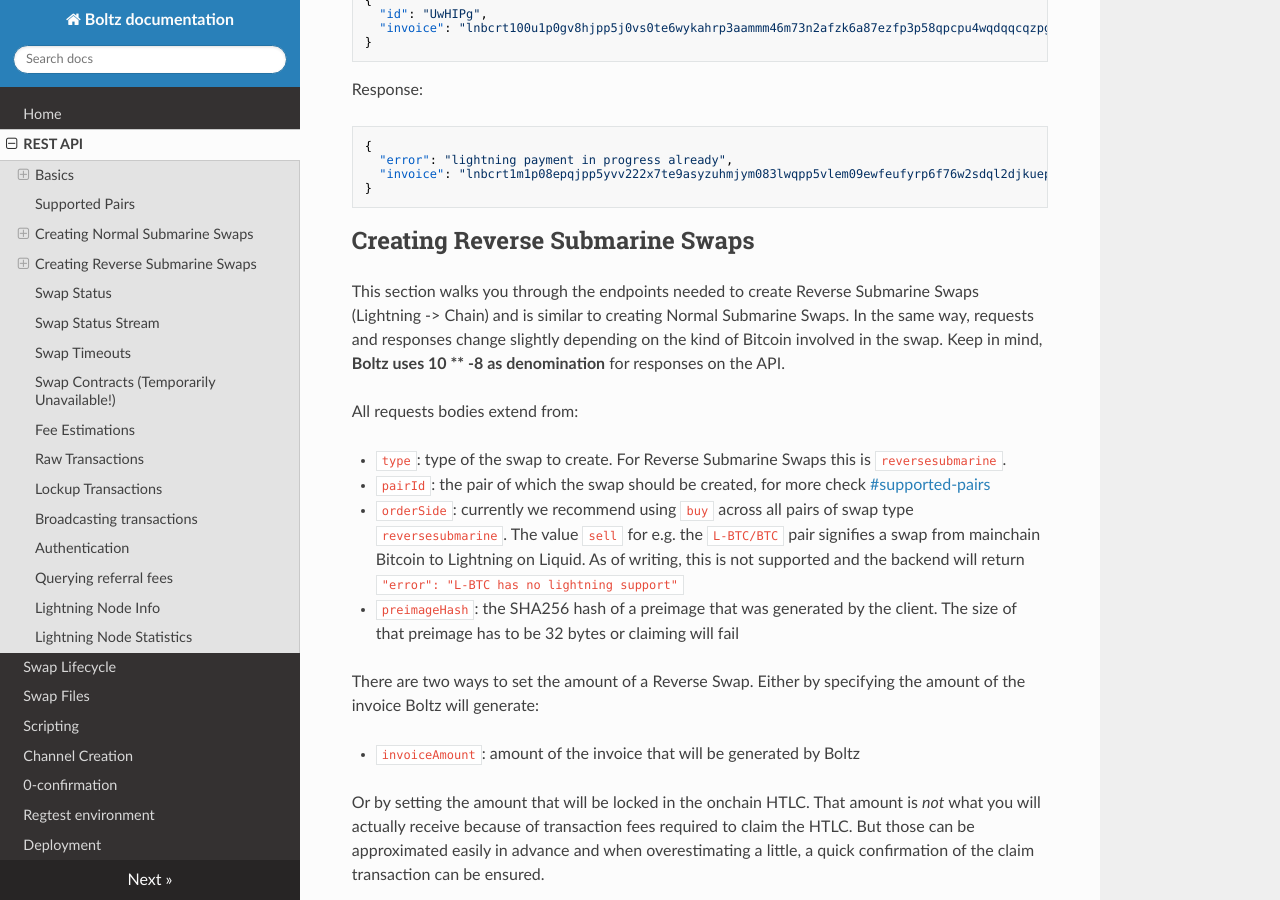
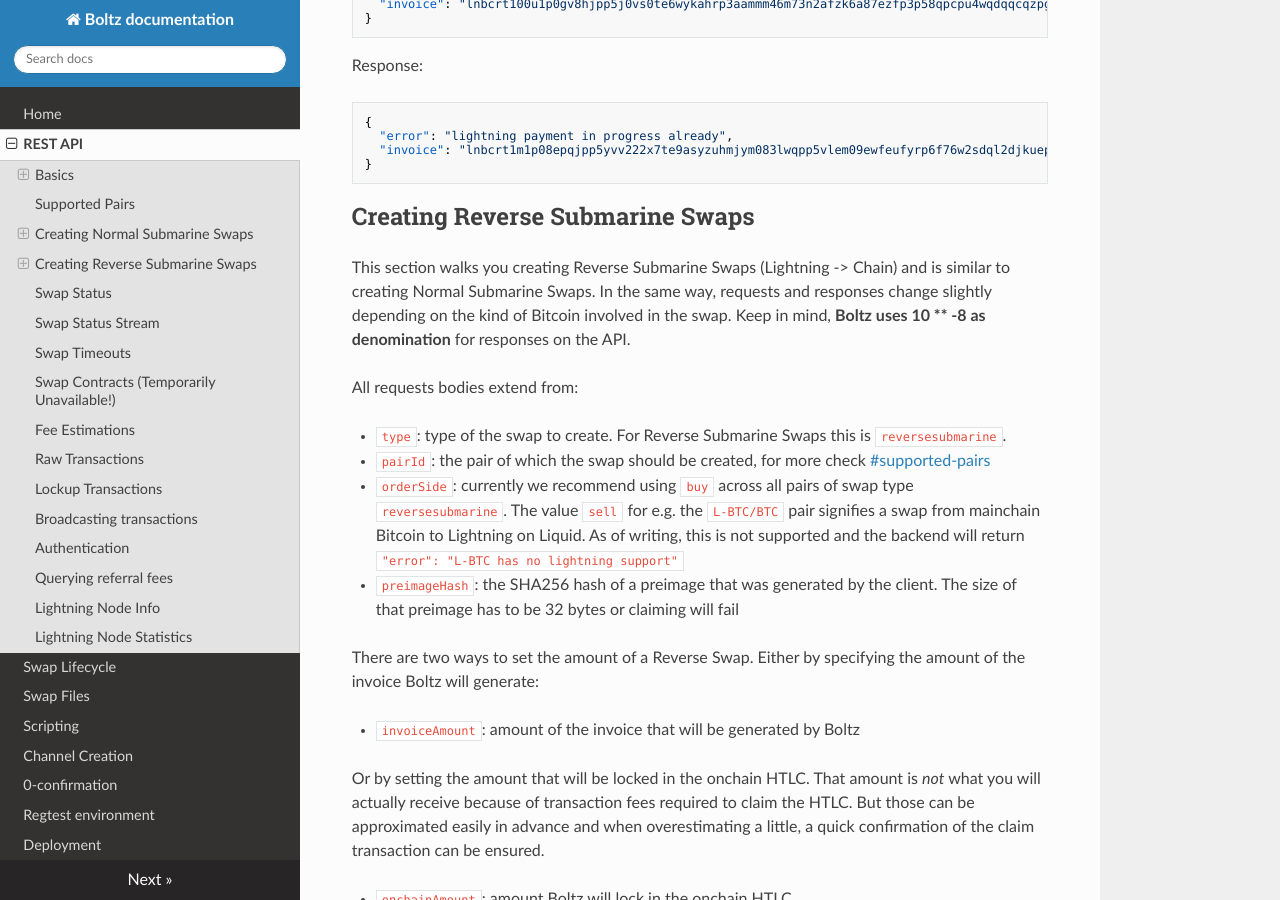
Before and after one commit to BoltzExchange/boltz-backend, an MkDocs documentation site: the page built from docs/api.md, in a window 1280 px wide and 900 px high, scrolled down 10747 px. Built offline with MkDocs 1.6.1, drawn with Linux system fonts in a browser that asks for light colours; nearby versions of some CDN libraries; some of the changed text lies outside the part shown.

Commit message:
GITBOOK-30: change request with no subject merged in GitBook

```diff
--- a/docs/api.md
+++ b/docs/api.md
@@ -158,7 +158,7 @@
 
 ## Creating Normal Submarine Swaps
 
-This section walks you through the endpoints needed to create Normal Submarine Swaps (Chain -> Lightning). They differ slightly depending on the kind of Bitcoin that are swapped, more information below. **Please note that Boltz works with 10 \*\* -8 decimals internally** and all amounts in the API endpoints follow this denomination. All requests to create swaps have the following common values in the API request:
+This section walks you through creating Normal Submarine Swaps (Chain -> Lightning). They differ slightly depending on the kind of Bitcoin that are swapped, more information below. **Please note that Boltz works with 10 \*\* -8 decimals internally** and all amounts in the API endpoints follow this denomination. All requests to create swaps have the following common values in the API request:
 
 * `type`: type of the swap to create. For Normal Submarine Swaps this is  `submarine` .
 * `pairId`: the pair of which the swap should be created, for more check [#supported-pairs](api.md#supported-pairs "mention")
@@ -468,7 +468,7 @@
 
 ## Creating Reverse Submarine Swaps
 
-This section walks you through the endpoints needed to create Reverse Submarine Swaps (Lightning -> Chain) and is similar to creating Normal Submarine Swaps. In the same way, requests and responses change slightly depending on the kind of Bitcoin involved in the swap. Keep in mind, **Boltz uses 10 \*\* -8 as denomination** for responses on the API.
+This section walks you creating Reverse Submarine Swaps (Lightning -> Chain) and is similar to creating Normal Submarine Swaps. In the same way, requests and responses change slightly depending on the kind of Bitcoin involved in the swap. Keep in mind, **Boltz uses 10 \*\* -8 as denomination** for responses on the API.
 
 All requests bodies extend from:
 
```
